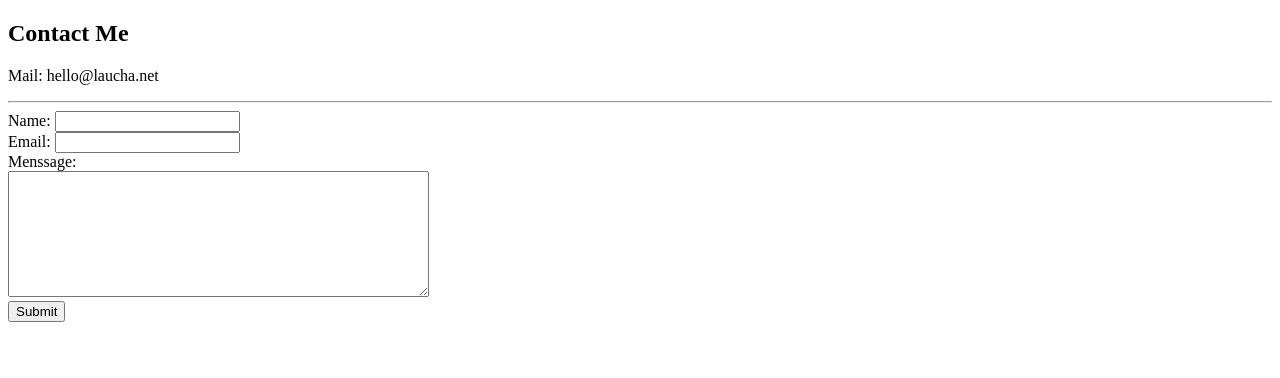
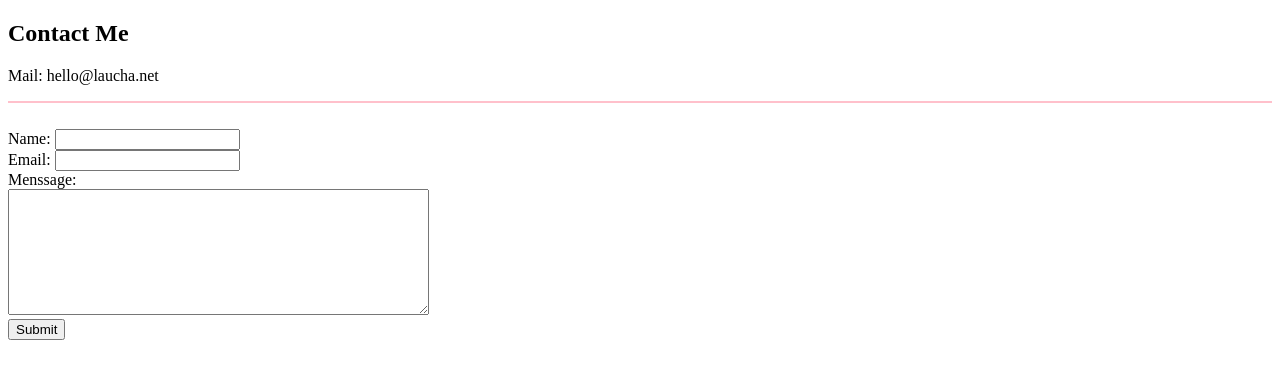
Before and after one commit to Martha83/cv, a plain HTML site: page Contact.html in a window 1280 px wide. Drawn offline with Linux system fonts and the light colour scheme.

Commit message:
Update Contact.html

```diff
--- a/Contact.html
+++ b/Contact.html
@@ -7,7 +7,7 @@
   <body>
     <h2>Contact Me</h2>
     <p>Mail: hello@laucha.net</p>
-<hr>
+<hr color=pink size=2><br>
 <form action="mailto:hello@laucha.net" method="post" enctype="text/plain">
   <label>Name:</label>
     <input type="text" name="Your Name" value=""><br>
```
